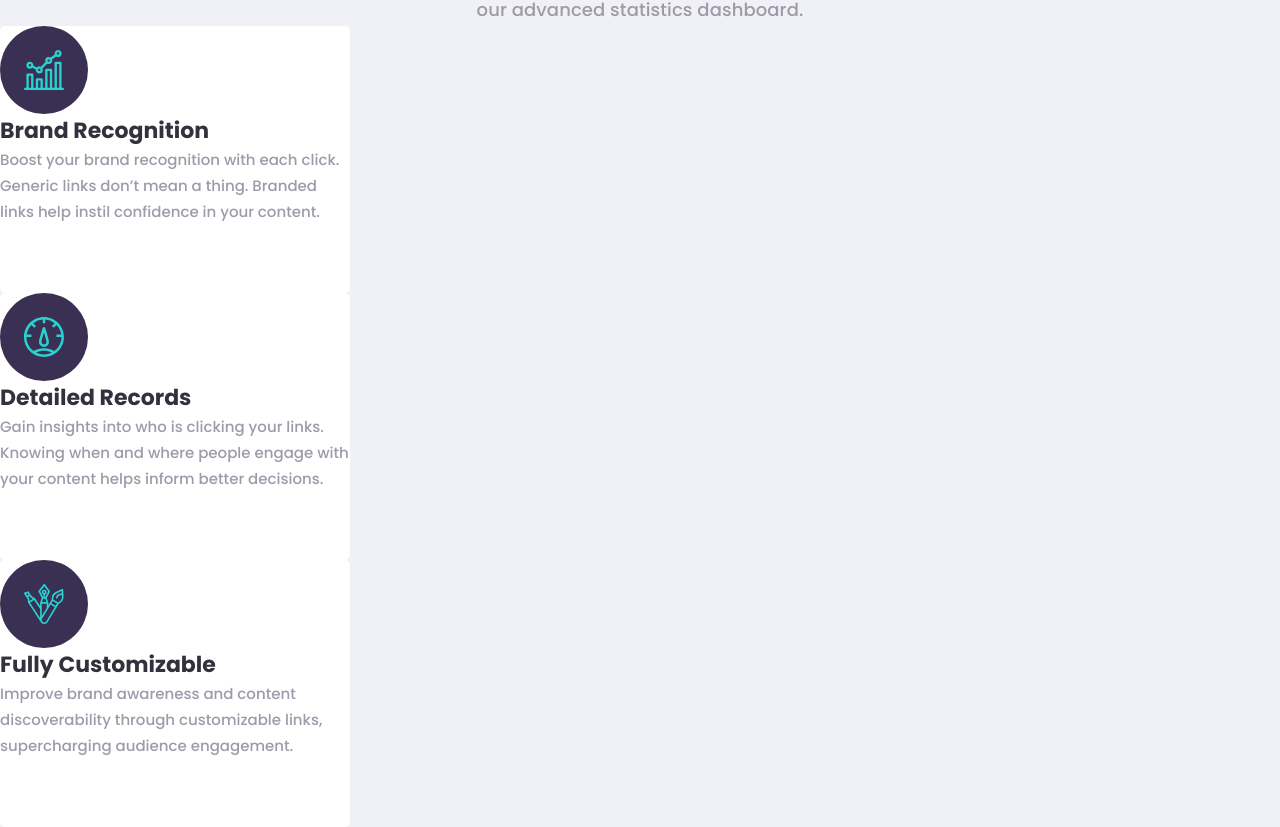
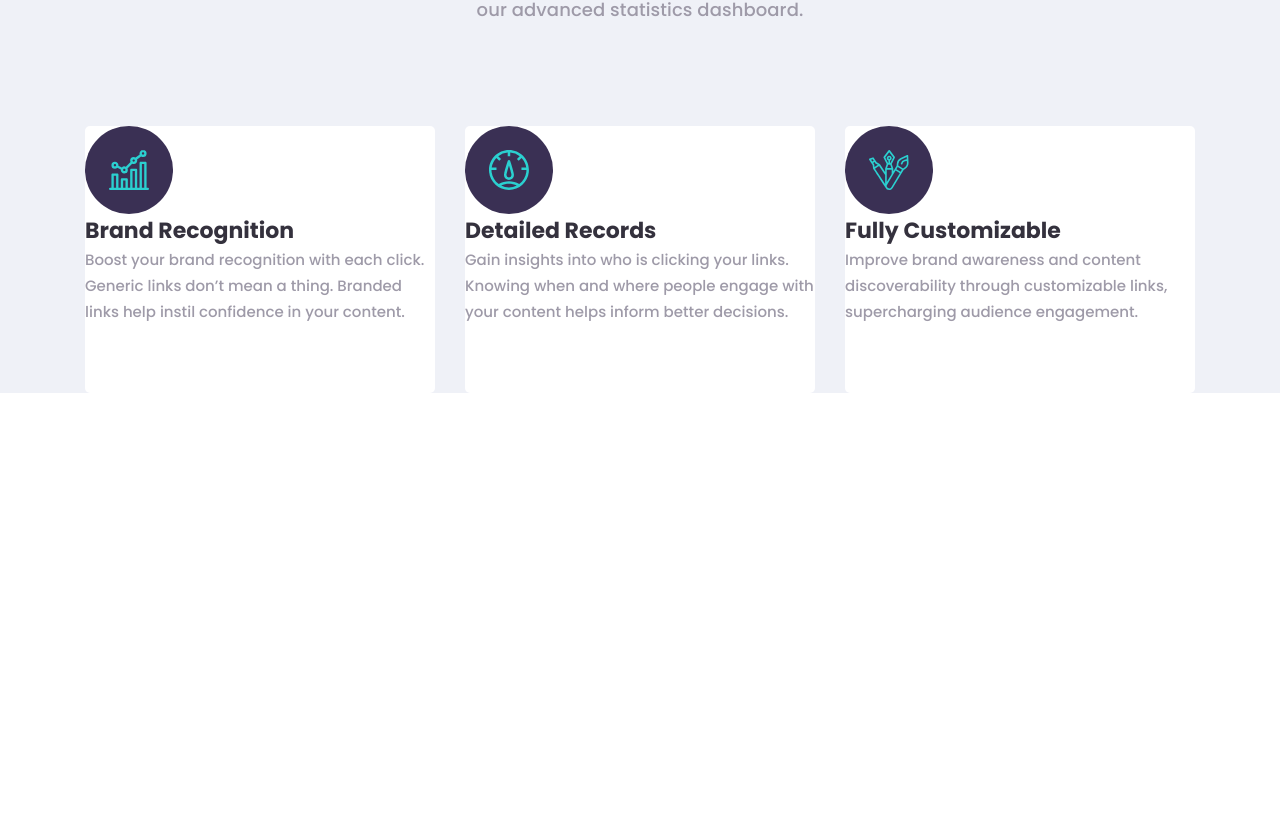
Before and after one commit to KiddAlexx/url-shortening-api-FM, a React (Vite) app: page / in a window 1280 px wide. Shown: the part 1098-1925 px from the top of the page. After the commit the page ends 1491 px from the top, so only its background shows below. Built offline with nearby package versions, Linux system fonts and the light colour scheme; the HTML template or start-up script is replaced by a standard one.

Commit message:
position info cards using flex

```diff
--- a/src/App.css
+++ b/src/App.css
@@ -295,6 +295,13 @@ a:hover {
   color: var(--gray-dark);
 }
 
+.info-card-container {
+  display: flex;
+  justify-content: center;
+  gap: 3rem;
+  margin-top: 10rem;
+}
+
 /********************Card-Component*******************/
 
 .info-card {
--- a/src/components/Features.jsx
+++ b/src/components/Features.jsx
@@ -13,6 +13,7 @@ function Features() {
           statistics dashboard.
         </p>
       </div>
+      <div className="info-card-container">
         <InfoCard
           infoIcon={iconBrandRecognition}
           infoHeading="Brand Recognition"
@@ -28,6 +29,7 @@ function Features() {
           infoHeading="Fully Customizable"
           infoContent="Improve brand awareness and content discoverability through customizable links, supercharging audience engagement."
         />
+      </div>
     </section>
   );
 }
```
Lines whose indentation alone changed are shown as unchanged.
